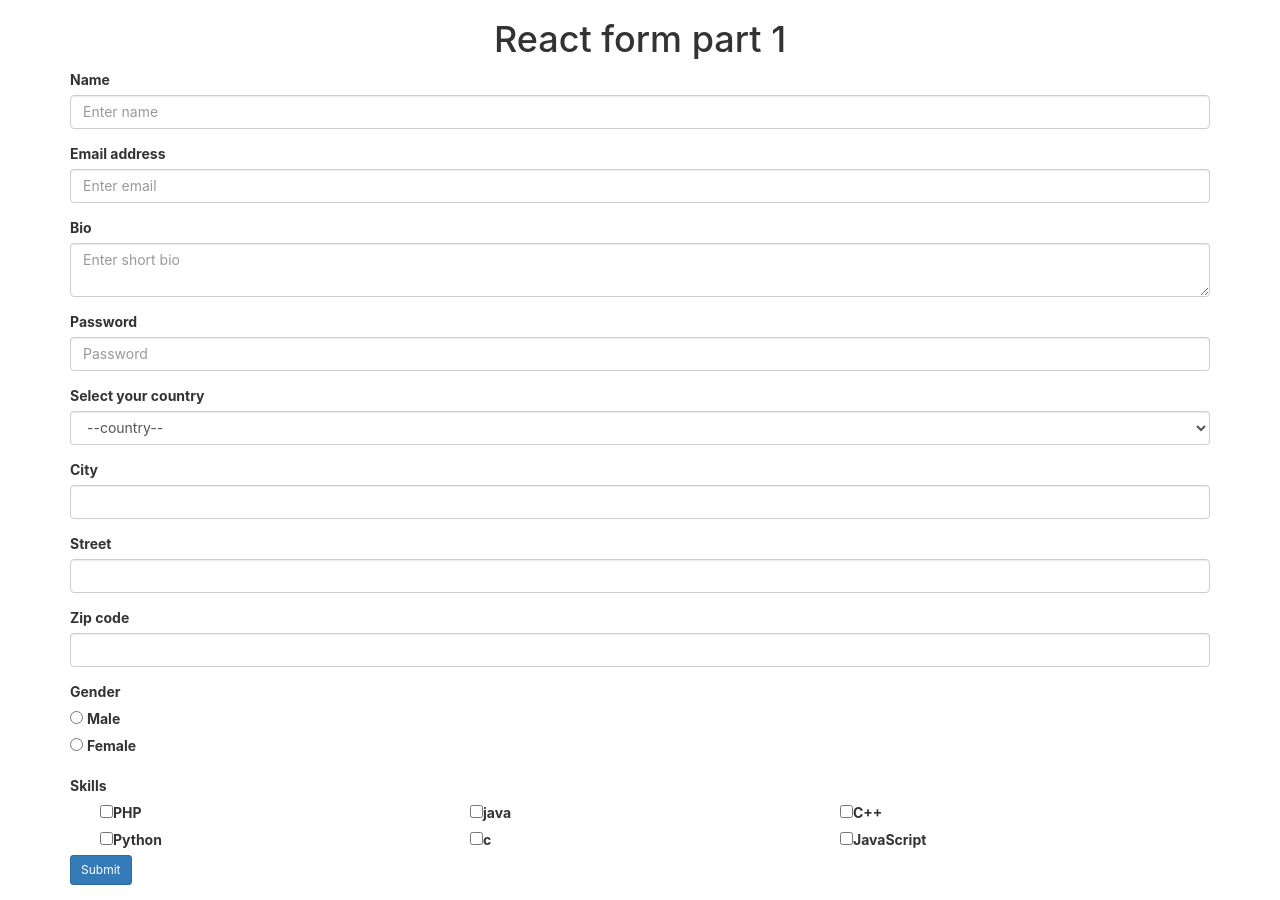
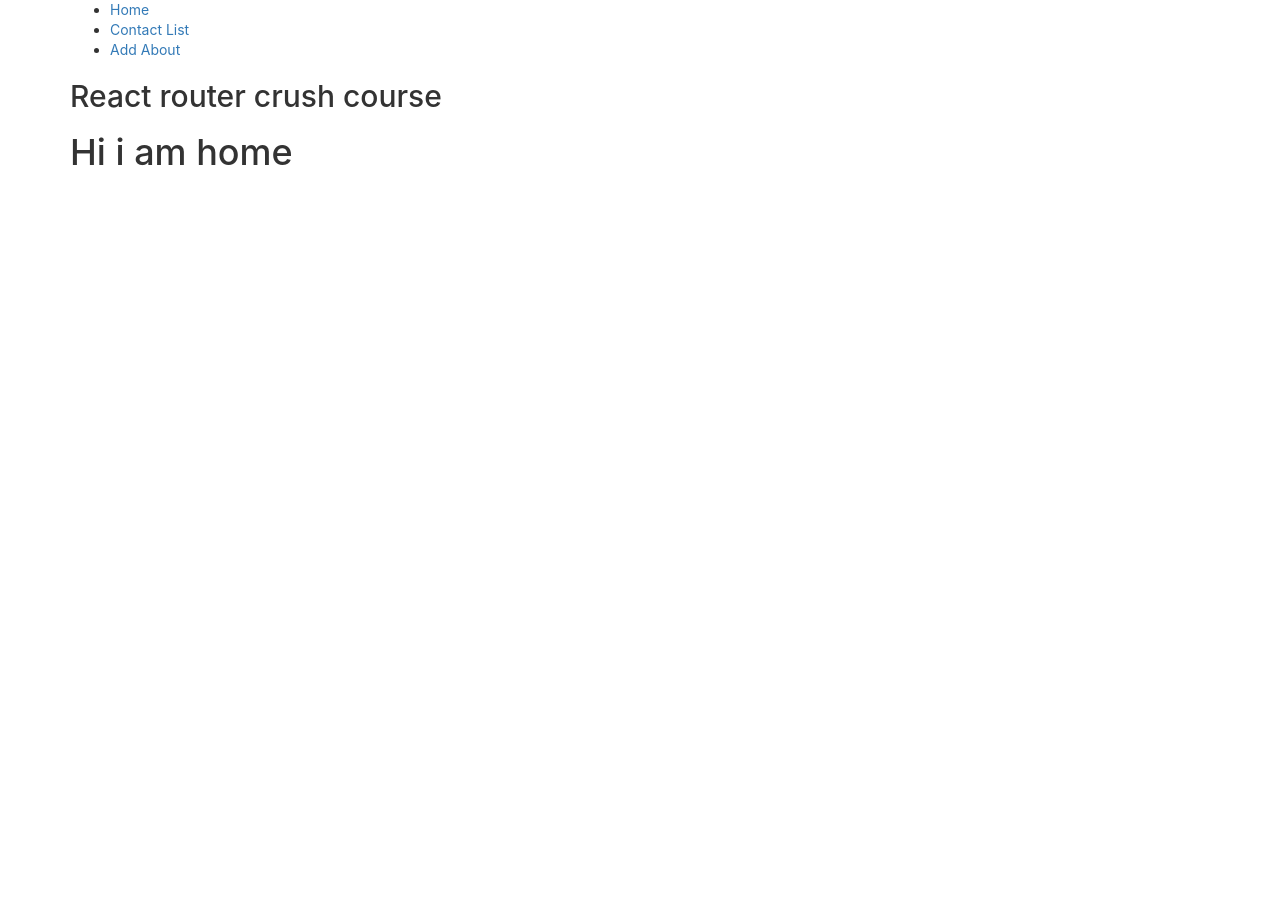
Before and after one commit to lhmisho/React-Tutorial, a React (Create React App) app: page / in a window 1280 px wide. After the commit the page ends 800 px from the top, so only its background shows below. Built offline with nearby package versions, Linux system fonts and the light colour scheme.

Commit message:
basic router added

```diff
--- a/package.json
+++ b/package.json
@@ -4,8 +4,11 @@
   "private": true,
   "dependencies": {
     "axios": "^0.19.0",
+    "install": "^0.13.0",
+    "npm": "^6.10.2",
     "react": "^16.8.6",
     "react-dom": "^16.8.6",
+    "react-router-dom": "^5.0.1",
     "react-scripts": "3.0.1"
   },
   "scripts": {
--- a/src/App.js
+++ b/src/App.js
@@ -1,17 +1,38 @@
 import React, { Component } from 'react';
 import './App.css';
+import { BrowserRouter as Router, Route, Link, Switch } from 'react-router-dom'
 
 import Contact from './components/contact/Contact'
 import PostForms from './components/forms/forms'
+import Home from './components/home/home'
 
 class App extends Component {
 
   render() {
     return (
-      <div className="container">
-        <h1 className="text-center">React form part 1</h1>
-        <PostForms />
-      </div>
+      <Router>
+        <div className="container">
+          <nav>
+            <ul>
+              <li>
+                <Link to="/">Home</Link>
+              </li>
+              <li>
+                <Link to="/contact-list/">Contact List</Link>
+              </li>
+              <li>
+                <Link to="/add-about/">Add About</Link>
+              </li>
+            </ul>
+          </nav>
+          <h2>React router crush course</h2>
+          <Switch>
+            <Route path="/" exact component={Home} />
+            <Route path="/contact-list/" component={Contact} />
+            <Route path="/add-about/" component={PostForms} />
+          </Switch>
+        </div>
+      </Router>
     );
   }
 }
--- a/src/components/contact/Contact.js
+++ b/src/components/contact/Contact.js
@@ -2,7 +2,6 @@ import React, { Component } from 'react'
 import axios from 'axios'
 
 const BASE_URL = 'http://localhost:3000/contacts'
-const tBody = document.querySelector("#tBody")
 
 class Contact extends Component{
 
@@ -55,7 +54,7 @@ class Contact extends Component{
                 <td>{contact.email}</td>
                 <td>{contact.phone}</td>
                 <td>
-                  <a className="btn btn-warning btn-sm" onClick={ this.deleteHandler(contact.id).bind(this)} >Delele</a>
+                  <button className="btn btn-warning btn-sm" onClick={ this.deleteHandler(contact.id).bind(this)} >Delete</button>
                 </td>
               </tr>
               )
--- /dev/null
+++ b/src/components/home/home.js
@@ -0,0 +1,9 @@
+import React from 'react'
+
+const Home = () => {
+    return(
+        <h1>Hi i am home</h1>
+    )
+}
+
+export default Home
```
Also changed, not shown: 1 other file (tests, documents, lock files or other folders).
